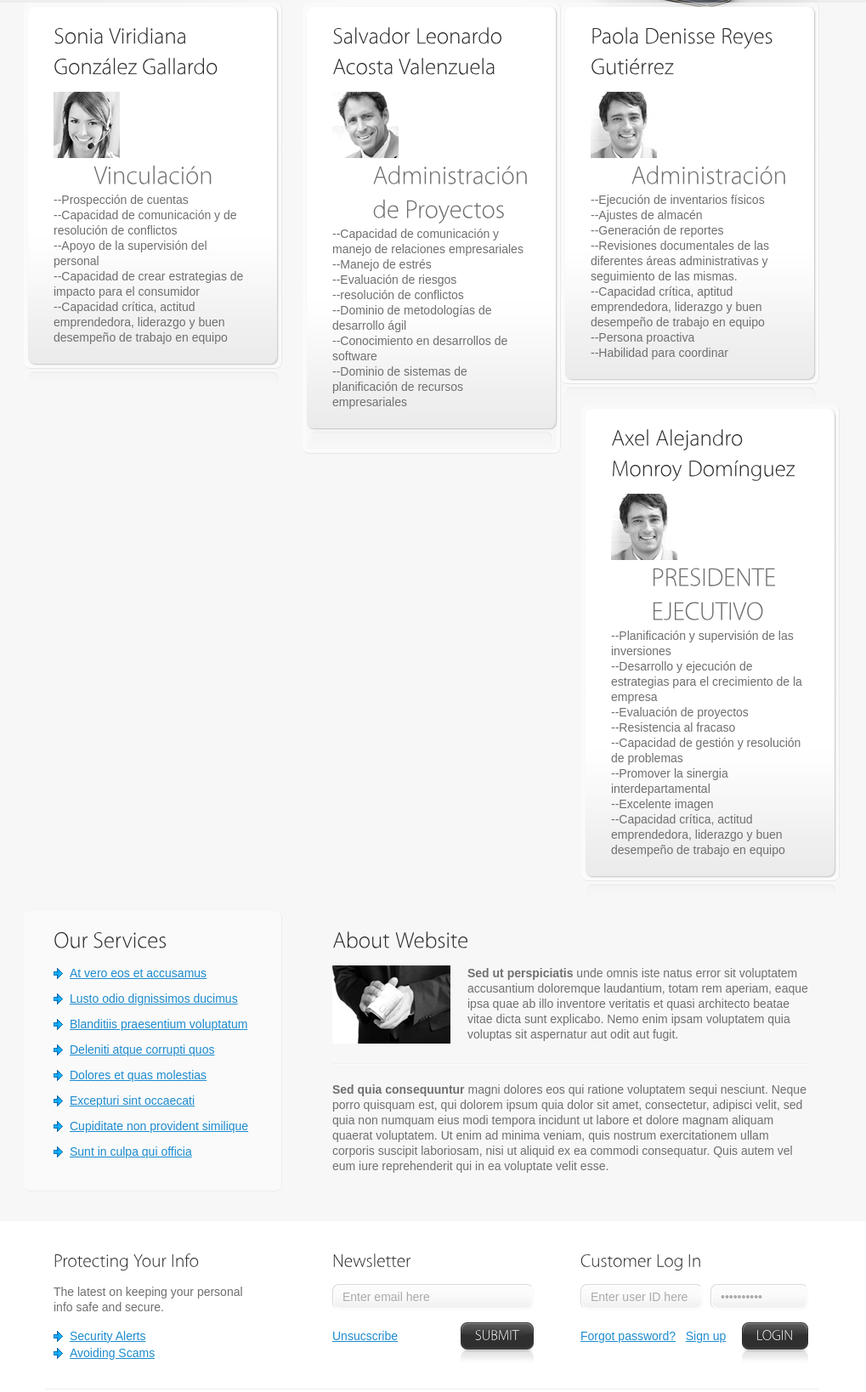
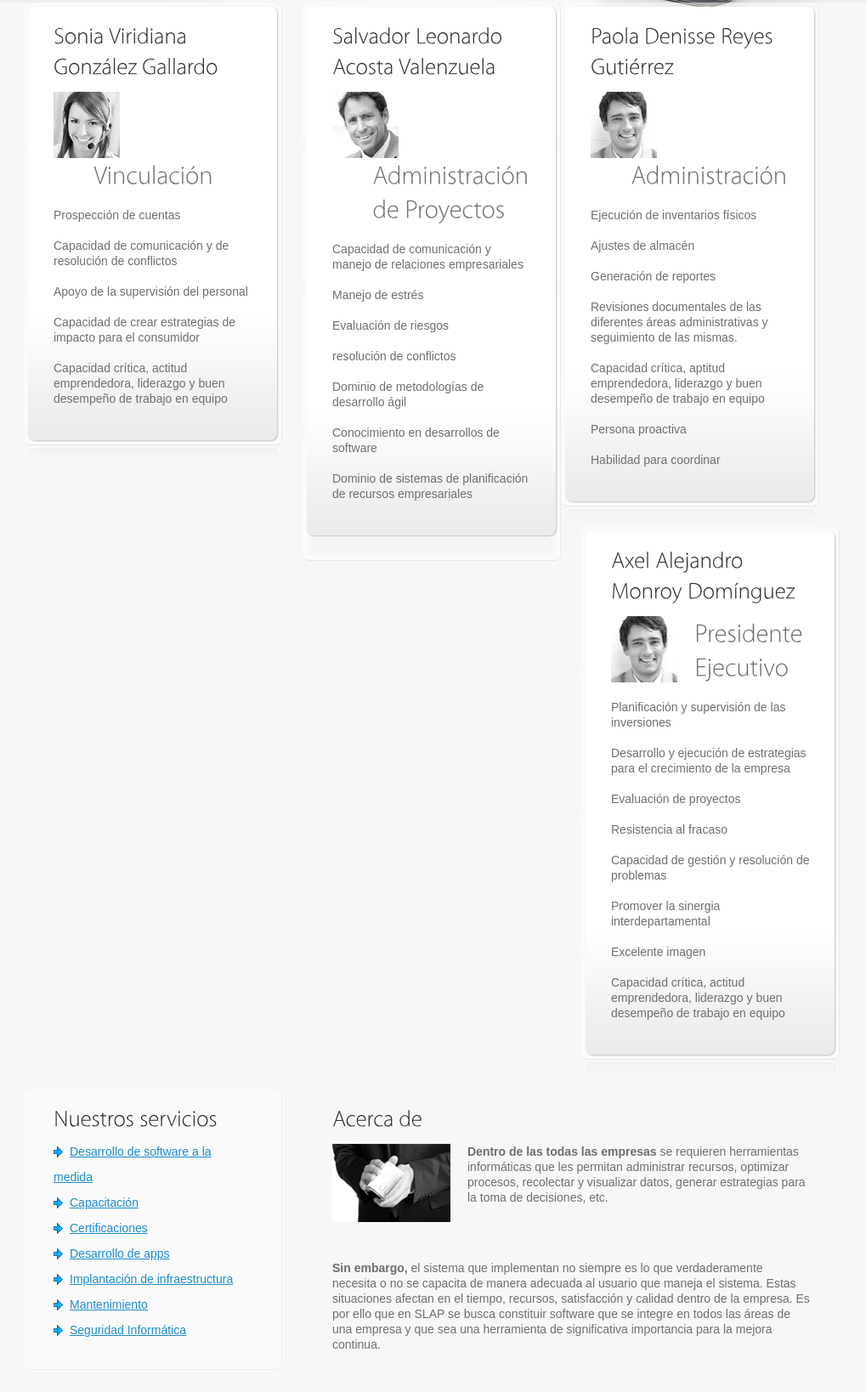
Before and after one commit to Reics/SLAP, a plain HTML site: page About.html in a window 1280 px wide. Shown: the part 290-1928 px from the top of the page at 85% size, without its empty margins (132-1151 px from the left). Drawn offline with Linux system fonts and the light colour scheme.

Commit message:
contenido agregado

```diff
--- a/About.html
+++ b/About.html
@@ -54,13 +54,13 @@
 							<h2>Sonia Viridiana González Gallardo</h2>
 							<div class="wrapper pad_bot1">
 								<figure><img src="images/page2_img1.jpg" alt="" class="left marg_right1"></figure>
-								<h1>Vinculación</h1>
+								<h1>Vinculación</h1><br>
 								<ul>
-									<li>--Prospección de cuentas</li>
-									<li>--Capacidad de comunicación y de resolución de conflictos</li>
-									<li>--Apoyo de la supervisión del personal</li>
-									<li>--Capacidad de crear estrategias de impacto para el consumidor</li>
-									<li>--Capacidad crítica, actitud emprendedora, liderazgo y buen desempeño de trabajo en equipo</li>
+									<li>Prospección de cuentas</li><br>
+									<li>Capacidad de comunicación y de resolución de conflictos</li><br>
+									<li>Apoyo de la supervisión del personal</li><br>
+									<li>Capacidad de crear estrategias de impacto para el consumidor</li><br>
+									<li>Capacidad crítica, actitud emprendedora, liderazgo y buen desempeño de trabajo en equipo</li><br>
 								</ul>
 							</div>
 
@@ -74,15 +74,15 @@
 							<h2>Salvador Leonardo Acosta Valenzuela</h2>
 							<div class="wrapper pad_bot1">
 								<figure><img src="images/page2_img2.jpg" alt="" class="left marg_right1"></figure>
-								<h1>Administración de Proyectos</h1>
+								<h1>Administración de Proyectos</h1><br>
 								<ul>
-									<li>--Capacidad de comunicación y manejo de relaciones empresariales</li>
-									<li>--Manejo de estrés</li>
-									<li>--Evaluación de riesgos</li>
-									<li>--resolución de conflictos</li>
-									<li>--Dominio de metodologías de desarrollo ágil</li>
-									<li>--Conocimiento en desarrollos de software</li>
-									<li>--Dominio de sistemas de planificación de recursos empresariales</li>
+									<li>Capacidad de comunicación y manejo de relaciones empresariales</li><br>
+									<li>Manejo de estrés</li><br>
+									<li>Evaluación de riesgos</li><br>
+									<li>resolución de conflictos</li><br>
+									<li>Dominio de metodologías de desarrollo ágil</li><br>
+									<li>Conocimiento en desarrollos de software</li><br>
+									<li>Dominio de sistemas de planificación de recursos empresariales</li><br>
 								</ul>
 						</div>
 
@@ -95,15 +95,15 @@
 							<h2>Paola Denisse Reyes Gutiérrez</h2>
 							<div class="wrapper pad_bot1">
 								<figure><img src="images/page2_img3.jpg" alt="" class="left marg_right1"></figure>
-								<h1>Administración</h1>
+								<h1>Administración</h1>	<br>
 								<ul>
-									<li>--Ejecución de inventarios físicos</li>
-									<li>--Ajustes de almacén</li>
-									<li>--Generación de reportes </li>
-									<li>--Revisiones documentales de las diferentes áreas administrativas y seguimiento de las mismas. </li>
-									<li>--Capacidad crítica, aptitud emprendedora, liderazgo y buen desempeño de trabajo en equipo</li>
-									<li>--Persona proactiva</li>
-									<li>--Habilidad para coordinar</li>
+									<li>Ejecución de inventarios físicos</li><br>
+									<li>Ajustes de almacén</li><br>
+									<li>Generación de reportes </li><br>
+									<li>Revisiones documentales de las diferentes áreas administrativas y seguimiento de las mismas. </li><br>
+									<li>Capacidad crítica, aptitud emprendedora, liderazgo y buen desempeño de trabajo en equipo</li><br>
+									<li>Persona proactiva</li><br>
+									<li>Habilidad para coordinar</li><br>
 								</ul>
 							</div>
 
@@ -117,16 +117,16 @@
 							<h2>Axel Alejandro Monroy Domínguez</h2>
 							<div class="wrapper pad_bot1">
 								<figure><img src="images/page2_img3.jpg" alt="" class="left marg_right1"></figure>
-								<h1>PRESIDENTE EJECUTIVO</h1>
+								<h1>Presidente Ejecutivo</h1><br>
 								<ul>
-									<li>--Planificación y supervisión de las inversiones</li>
-									<li>--Desarrollo y ejecución de estrategias para el crecimiento de la empresa</li>
-									<li>--Evaluación de proyectos</li>
-									<li>--Resistencia al fracaso</li>
-									<li>--Capacidad de gestión y resolución de problemas</li>
-									<li>--Promover la sinergia interdepartamental</li>
-									<li>--Excelente imagen</li>
-									<li>--Capacidad crítica, actitud emprendedora, liderazgo y buen desempeño de trabajo en equipo</li>
+									<li>Planificación y supervisión de las inversiones</li><br>
+									<li>Desarrollo y ejecución de estrategias para el crecimiento de la empresa</li><br>
+									<li>Evaluación de proyectos</li><br>
+									<li>Resistencia al fracaso</li><br>
+									<li>Capacidad de gestión y resolución de problemas</li><br>
+									<li>Promover la sinergia interdepartamental</li><br>
+									<li>Excelente imagen</li><br>
+									<li>Capacidad crítica, actitud emprendedora, liderazgo y buen desempeño de trabajo en equipo</li><br>
 								</ul>
 							</div>
 
@@ -139,28 +139,28 @@
 				<article class="col1">
 					<div class="box2">
 						<div class="pad">
-							<h2>Our Services</h2>
+							<h2>Nuestros servicios</h2>
 							<ul class="list1 pad_bot1">
-								<li><a href="#">At vero eos et accusamus</a></li>
-								<li><a href="#">Lusto odio dignissimos ducimus</a></li>
-								<li><a href="#">Blanditiis praesentium voluptatum </a></li>
-								<li><a href="#">Deleniti atque corrupti quos</a></li>
-								<li><a href="#">Dolores et quas molestias</a></li>
-								<li><a href="#">Excepturi sint occaecati</a></li>
-								<li><a href="#">Cupiditate non provident similique</a></li>
-								<li><a href="#">Sunt in culpa qui officia</a></li>
+								<li><a href="#">Desarrollo de software a la medida</a></li>
+								<li><a href="#">Capacitación</a></li>
+								<li><a href="#">Certificaciones </a></li>
+								<li><a href="#">Desarrollo de apps</a></li>
+								<li><a href="#">Implantación de infraestructura</a></li>
+								<li><a href="#">Mantenimiento</a></li>
+								<li><a href="#">Seguridad Informática</a></li>
 							</ul>
 						</div>
 					</div>
 				</article>
 				<article class="col2 pad_left1">
 					<div class="pad">
-						<h2>About Website</h2>
+						<h2>Acerca de</h2>
 						<div class="wrapper under">
 							<figure><img src="images/page2_img4.jpg" alt="" class="left marg_right1"></figure>
-							<strong>Sed ut perspiciatis</strong> unde omnis iste natus error sit voluptatem accusantium doloremque laudantium, totam rem aperiam, eaque ipsa quae ab illo inventore veritatis et quasi architecto beatae vitae dicta sunt explicabo. Nemo enim ipsam voluptatem quia voluptas sit aspernatur aut odit aut fugit.
+							<strong>Dentro de las todas las empresas</strong> se requieren herramientas informáticas que les permitan administrar recursos, optimizar procesos, recolectar y visualizar datos, generar estrategias para la toma de decisiones, etc.
+
 						</div>
-						<p><strong>Sed quia consequuntur</strong> magni dolores eos qui ratione voluptatem sequi nesciunt. Neque porro quisquam est, qui dolorem ipsum quia dolor sit amet, consectetur, adipisci velit, sed quia non numquam eius modi tempora incidunt ut labore et dolore magnam aliquam quaerat voluptatem. Ut enim ad minima veniam, quis nostrum exercitationem ullam corporis suscipit laboriosam, nisi ut aliquid ex ea commodi consequatur. Quis autem vel eum iure reprehenderit qui in ea voluptate velit esse.</p>
+						<p><strong>Sin embargo,</strong> el sistema que implementan no siempre es lo que verdaderamente necesita o no se capacita de manera adecuada al usuario que maneja el sistema. Estas situaciones afectan en el tiempo, recursos, satisfacción y calidad dentro de la empresa. Es por ello que en SLAP  se busca constituir software que se integre en todos las áreas de una empresa y que sea una herramienta de significativa importancia para la mejora continua. </p>
 					</div>
 				</article>
 			</div>
@@ -191,7 +191,7 @@
 								<div>
 									<div class="bg"><input class="input" type="text" value="Enter email here" onblur="if(this.value=='') this.value='Enter email here'" onFocus="if(this.value =='Enter email here' ) this.value=''" /></div>
 									<a href="#" class="submit" onClick="document.getElementById('form_1').submit()"><span><span>Submit</span></span></a>
-									<a href="#">Unsucscribe</a>
+									<a href="#">Unsuscribe</a>
 								</div>
 							</form>
 						</article>
```
Also changed, not shown: Contacts.html (+2 -2 lines), index.html (+16 -15 lines).
